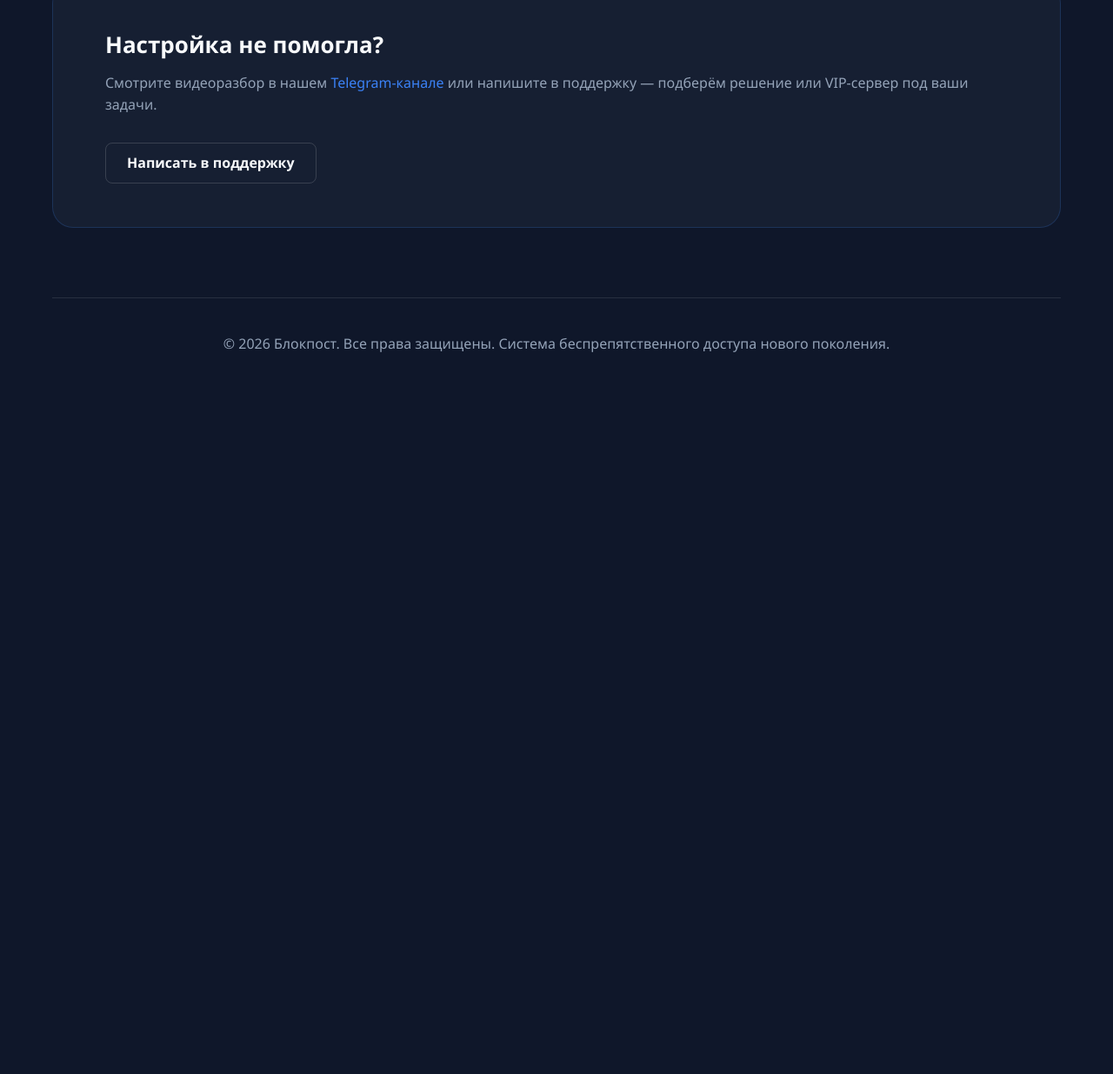
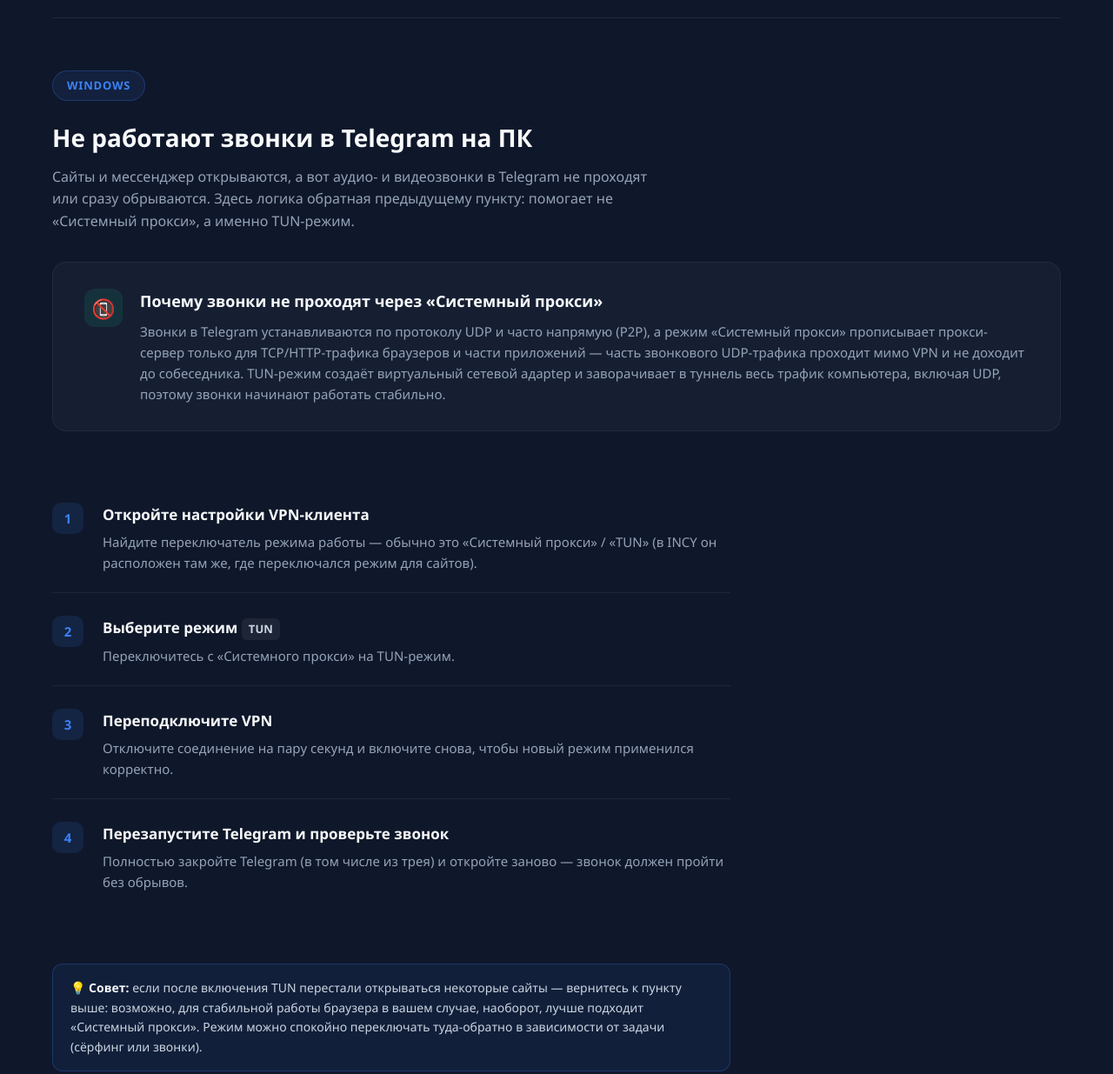
Before and after one commit to djSanches/cdffs32412d2341432341, a plain HTML site: page instructions/index.html in a window 1280 px wide. Shown: the part 3848-5083 px from the top of the page at 87% size. Before the commit the page ends 4297 px from the top, so only its background shows below. Drawn offline with Linux system fonts and the light colour scheme.

Commit message:
Add files via upload

```diff
--- a/instructions/index.html
+++ b/instructions/index.html
@@ -412,6 +412,12 @@
             color: var(--text-main);
         }
 
+        /* Steps block without side image */
+        .guide-solo {
+            max-width: 780px;
+            margin-bottom: 50px;
+        }
+
         /* CTA banner */
         .cta-banner {
             background: rgba(30, 41, 59, 0.5);
@@ -653,6 +659,62 @@
                 </div>
             </section>
 
+            <div class="divider"></div>
+
+            <section class="section-heading">
+                <span class="eyebrow">Windows</span>
+                <h2>Не работают звонки в Telegram на ПК</h2>
+                <p>Сайты и мессенджер открываются, а вот аудио- и видеозвонки в Telegram не проходят или сразу обрываются. Здесь логика обратная предыдущему пункту: помогает не «Системный прокси», а именно <span class="path">TUN-режим</span>.</p>
+            </section>
+
+            <section class="why">
+                <div class="why-icon">📵</div>
+                <div>
+                    <h3>Почему звонки не проходят через «Системный прокси»</h3>
+                    <p>Звонки в Telegram устанавливаются по протоколу UDP и часто напрямую (P2P), а режим «Системный прокси» прописывает прокси-сервер только для TCP/HTTP-трафика браузеров и части приложений — часть звонкового UDP-трафика проходит мимо VPN и не доходит до собеседника. TUN-режим создаёт виртуальный сетевой адаptер и заворачивает в туннель весь трафик компьютера, включая UDP, поэтому звонки начинают работать стабильно.</p>
+                </div>
+            </section>
+
+            <section class="guide guide-solo" style="grid-template-columns: 1fr;">
+                <div class="steps">
+                    <div class="step">
+                        <div class="step-num">1</div>
+                        <div class="step-body">
+                            <h4>Откройте настройки VPN-клиента</h4>
+                            <p>Найдите переключатель режима работы — обычно это «Системный прокси» / «TUN» (в INCY он расположен там же, где переключался режим для сайтов).</p>
+                        </div>
+                    </div>
+
+                    <div class="step">
+                        <div class="step-num">2</div>
+                        <div class="step-body">
+                            <h4>Выберите режим <span class="path">TUN</span></h4>
+                            <p>Переключитесь с «Системного прокси» на TUN-режим.</p>
+                        </div>
+                    </div>
+
+                    <div class="step">
+                        <div class="step-num">3</div>
+                        <div class="step-body">
+                            <h4>Переподключите VPN</h4>
+                            <p>Отключите соединение на пару секунд и включите снова, чтобы новый режим применился корректно.</p>
+                        </div>
+                    </div>
+
+                    <div class="step">
+                        <div class="step-num">4</div>
+                        <div class="step-body">
+                            <h4>Перезапустите Telegram и проверьте звонок</h4>
+                            <p>Полностью закройте Telegram (в том числе из трея) и откройте заново — звонок должен пройти без обрывов.</p>
+                        </div>
+                    </div>
+                </div>
+
+                <div class="tip-box">
+                    💡 <strong>Совет:</strong> если после включения TUN перестали открываться некоторые сайты — вернитесь к пункту выше: возможно, для стабильной работы браузера в вашем случае, наоборот, лучше подходит «Системный прокси». Режим можно спокойно переключать туда-обратно в зависимости от задачи (сёрфинг или звонки).
+                </div>
+            </section>
+
             <section class="cta-banner">
                 <div>
                     <h2>Настройка не помогла?</h2>
```
